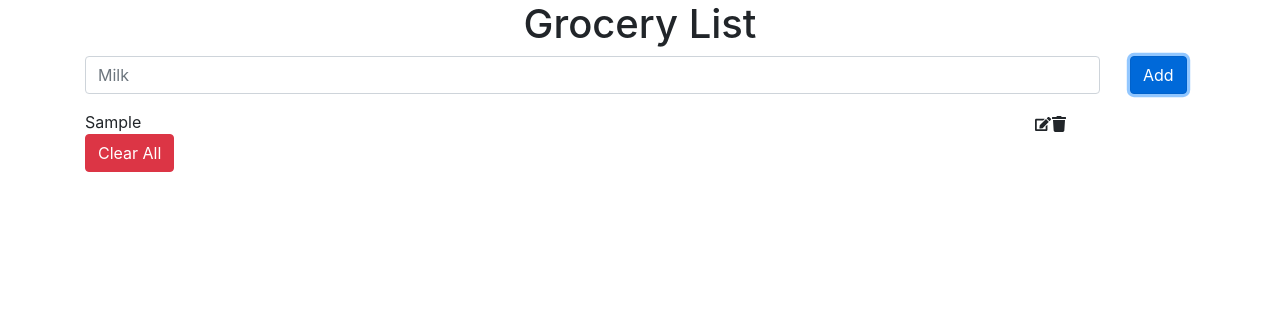
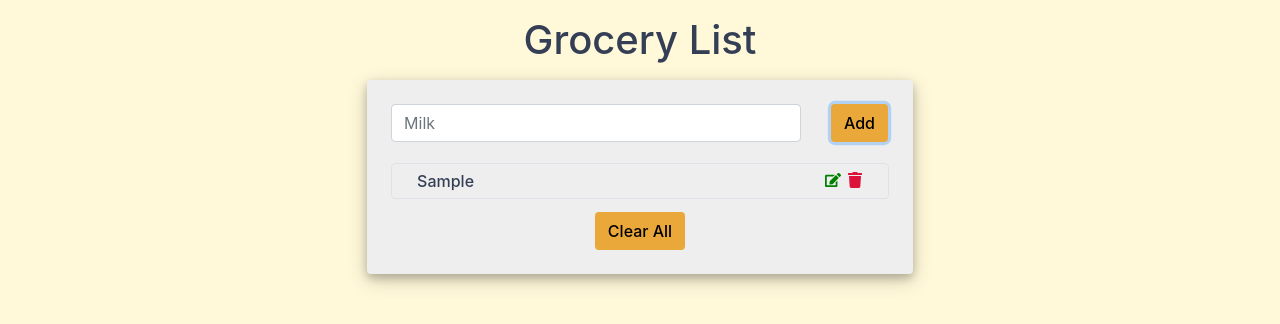
Before and after one commit to mchtugr/grocery-list, a React (Create React App) app: page / in a window 1280 px wide. Both pictures are taken after typing "Sample" into the empty fields and a click on the button "Add". Shown: the top 324 px of the page. Built offline with nearby package versions, Linux system fonts and the light colour scheme.

Commit message:
css file
conditional render for clear btn

```diff
--- a/src/components/App.js
+++ b/src/components/App.js
@@ -87,8 +87,17 @@ const App = () => {
   }, [groceryList])
 
   return (
-    <Container>
-      <h1 className='text-center'>Grocery List</h1>
+    <>
+      <h1 className='text-center m-3'>Grocery List</h1>
+      <Row className='justify-content-center'>
+        <Col
+          xl={5}
+          lg={6}
+          md={8}
+          sm={10}
+          xs={11}
+          className='app-wrapper p-4 rounded'
+        >
           {/* Alert Screen */}
           {showAlert && (
             <Message
@@ -99,7 +108,7 @@ const App = () => {
           )}
           <Form onSubmit={handleSubmit}>
             <Row>
-          <Col xs={11}>
+              <Col xs={10}>
                 <Form.Group controlId='query'>
                   <Form.Control
                     type='text'
@@ -109,8 +118,8 @@ const App = () => {
                   ></Form.Control>
                 </Form.Group>
               </Col>
-          <Col xs={1}>
-            <Button variant='primary' type='submit'>
+              <Col xs={2}>
+                <Button variant='custom' type='submit'>
                   {/* Conditional Render acc to isEditing state */}
                   {isEditing ? 'Edit' : 'Add'}
                 </Button>
@@ -124,7 +133,9 @@ const App = () => {
             handleDelete={handleDelete}
             handleClear={handleClear}
           />
-    </Container>
+        </Col>
+      </Row>
+    </>
   )
 }
 
--- a/src/components/List.js
+++ b/src/components/List.js
@@ -13,9 +13,13 @@ const List = ({ list, handleEdit, handleDelete, handleClear }) => {
           key={listItem.id}
         />
       ))}
-      <Button variant='danger' onClick={handleClear}>
-        Clear All
-      </Button>
+      {list.length > 0 && (
+        <div className='btn-container'>
+          <Button variant='custom' onClick={handleClear} className=' mt-2'>
+            Clear All
+          </Button>
+        </div>
+      )}
     </div>
   )
 }
--- a/src/components/ListItem.js
+++ b/src/components/ListItem.js
@@ -3,12 +3,36 @@ import { Row, Col } from 'react-bootstrap'
 import { FaEdit, FaTrash } from 'react-icons/fa'
 
 const ListItem = ({ listItem, handleEdit, handleDelete }) => {
+  const handleCheck = (id) => {
+    const textField = document.getElementById(id)
+    if (textField.classList.contains('checked')) {
+      textField.classList.remove('checked')
+    } else {
+      textField.classList.add('checked')
+    }
+  }
   return (
-    <Row id={listItem.id}>
-      <Col xs={10}>{listItem.text}</Col>
-      <Col xs={2}>
-        <FaEdit onClick={() => handleEdit(listItem.id)} />
-        <FaTrash onClick={() => handleDelete(listItem.id)} />
+    <Row
+      className='border rounded list-item-container'
+      onClick={() => console.log('clicked')}
+    >
+      <Col
+        xs={9}
+        id={listItem.id}
+        className='text-capitalize'
+        onClick={() => handleCheck(listItem.id)}
+      >
+        {listItem.text}
+      </Col>
+      <Col xs={3} className='icon-container'>
+        <FaEdit
+          onClick={() => handleEdit(listItem.id)}
+          className='icon edit-icon'
+        />
+        <FaTrash
+          onClick={() => handleDelete(listItem.id)}
+          className='icon delete-icon'
+        />
       </Col>
     </Row>
   )
--- a/src/components/Message.js
+++ b/src/components/Message.js
@@ -10,7 +10,11 @@ const Message = ({ variant, text, removeAlert }) => {
       clearTimeout(timeout)
     }
   }, [removeAlert])
-  return <Alert variant={variant}>{text}</Alert>
+  return (
+    <Alert variant={variant} className='text-center p-1'>
+      {text}
+    </Alert>
+  )
 }
 
 export default Message
--- a/src/index.js
+++ b/src/index.js
@@ -1,5 +1,6 @@
 import React from 'react'
 import ReactDOM from 'react-dom'
 import App from './components/App'
+import './styles.css'
 
 ReactDOM.render(<App />, document.querySelector('#root'))
--- /dev/null
+++ b/src/styles.css
@@ -0,0 +1,67 @@
+* {
+  margin: 0;
+  padding: 0;
+  box-sizing: border-box;
+}
+
+body {
+  background-color: #fff8d9;
+  color: #343f56;
+}
+
+.app-wrapper {
+  background-color: #eee;
+  box-shadow: 0 4px 8px 0 rgba(0, 0, 0, 0.2), 0 6px 20px 0 rgba(0, 0, 0, 0.19);
+}
+
+.list-item-container {
+  display: flex;
+  justify-content: space-between;
+  padding: 5px 10px;
+  margin: 5px 0;
+  font-weight: 500;
+  position: relative;
+}
+
+.icon-container {
+  display: flex;
+  justify-content: flex-end;
+}
+
+.icon {
+  margin: 3px;
+}
+
+.icon:hover {
+  color: #000;
+  transform: scale(1.1);
+}
+
+.edit-icon {
+  color: green;
+}
+
+.delete-icon {
+  color: crimson;
+  margin-right: 0;
+}
+
+.btn-container {
+  display: flex;
+  justify-content: center;
+}
+
+.btn-custom {
+  background-color: #eba83a;
+  color: #000;
+  font-weight: 500;
+}
+
+.btn-custom:hover {
+  transform: scale(1.1);
+}
+
+.checked {
+  text-decoration: line-through;
+  text-decoration-thickness: 2px;
+}
```
Lines whose indentation alone changed are shown as unchanged.
